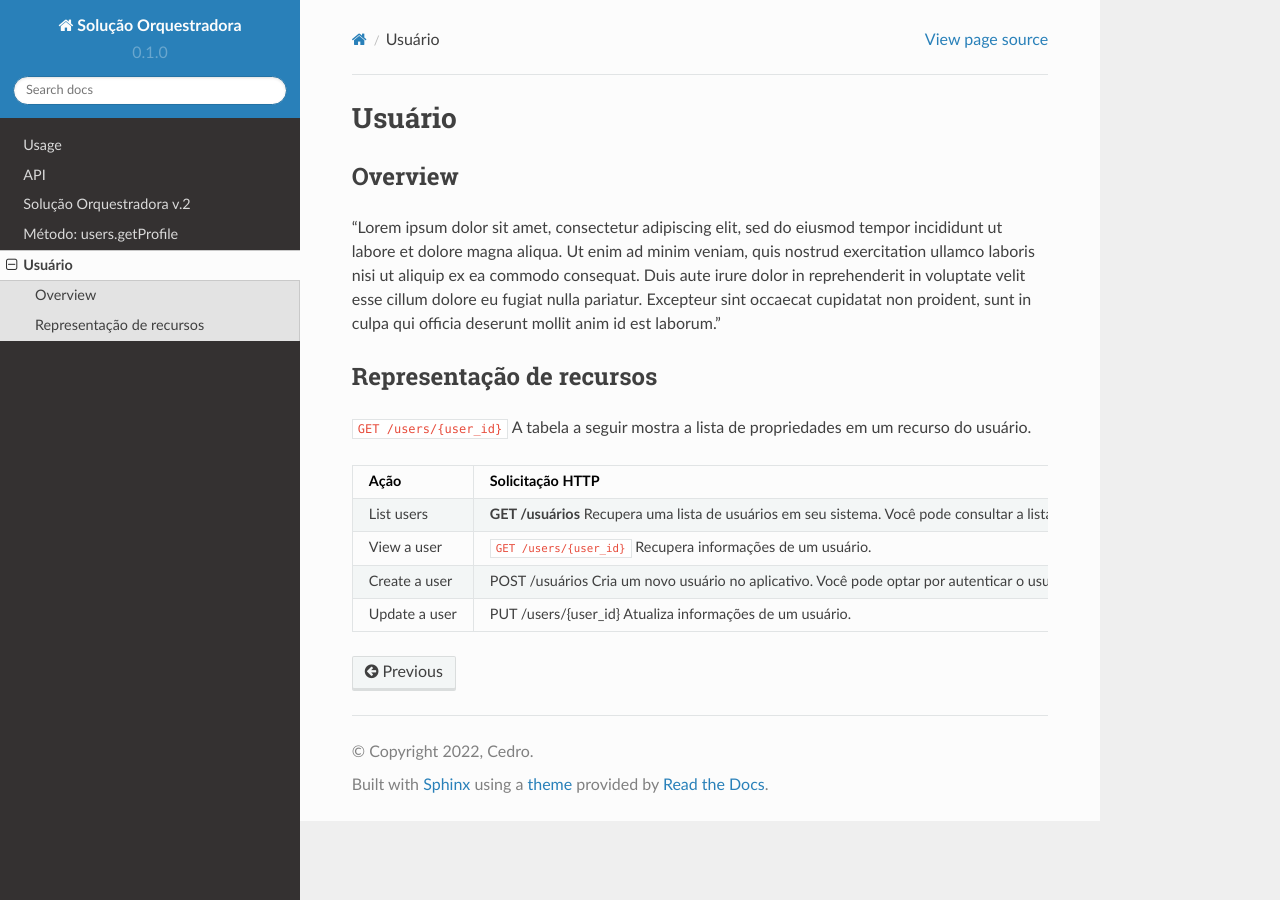
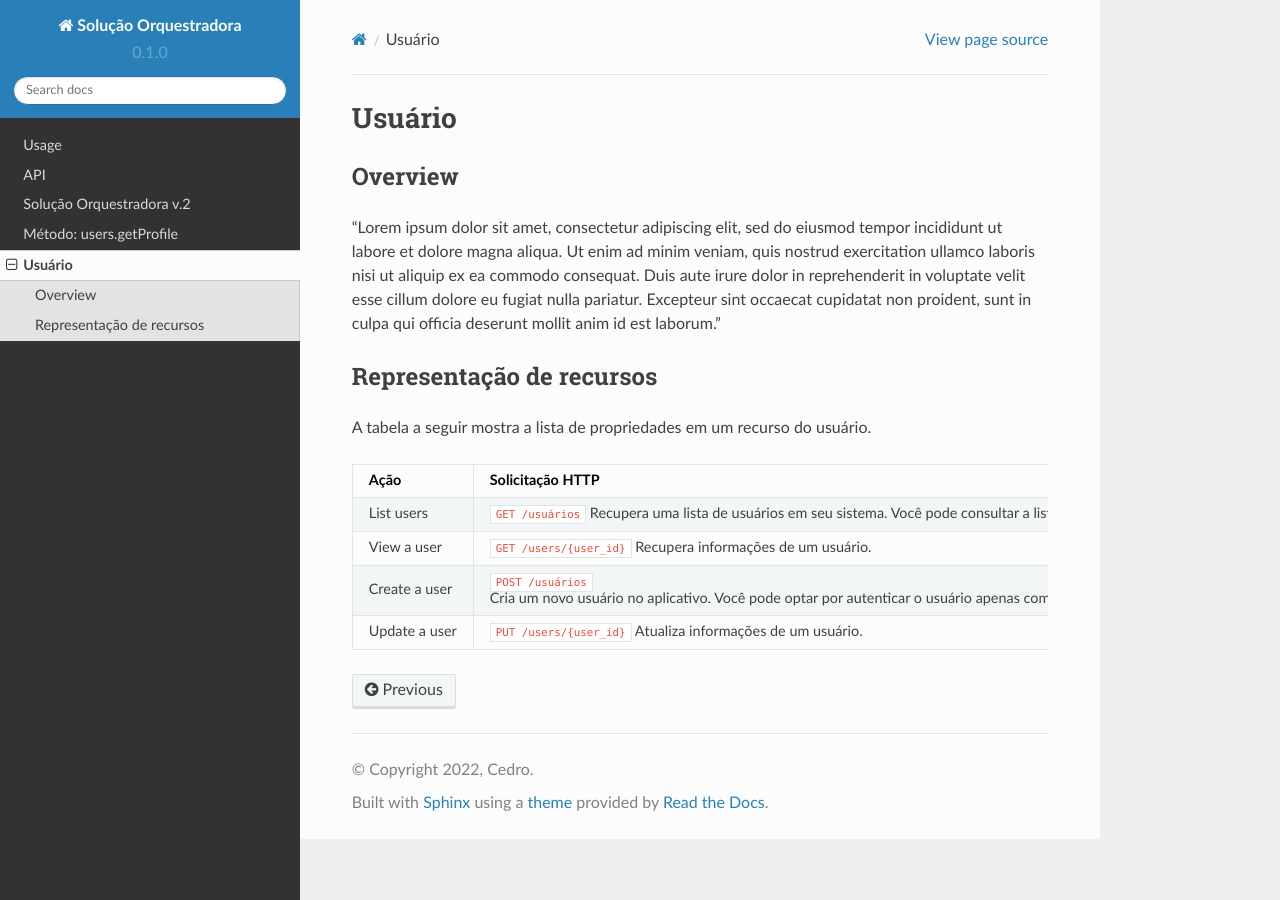
Before and after one commit to dionisribeiro/solucao-orquestradora, a Sphinx documentation site: the page built from docs/source/usuario.rst, in a window 1280 px wide. Built offline with Sphinx 7.4.7 and the Read the Docs theme 2.0.0, drawn with Linux system fonts in a browser that asks for light colours.

Commit message:
Update usuario.rst

```diff
--- a/docs/source/usuario.rst
+++ b/docs/source/usuario.rst
@@ -9,16 +9,16 @@ Overview
 Representação de recursos
 -------------------------
 
-``GET /users/{user_id}`` A tabela a seguir mostra a lista de propriedades em um recurso do usuário.
+A tabela a seguir mostra a lista de propriedades em um recurso do usuário.
 
-+----------------+------------------------------------------------------------------------------------------------------------------------------------------------------------------------------+
-| Ação           | Solicitação HTTP                                                                                                                                                             |
-+================+==============================================================================================================================================================================+
-| List users     | **GET /usuários** Recupera uma lista de usuários em seu sistema. Você pode consultar a lista usando vários parâmetros                                                        |
-+----------------+------------------------------------------------------------------------------------------------------------------------------------------------------------------------------+
-| View a user    | ``GET /users/{user_id}`` Recupera informações de um usuário.                                                                                                                 |
-+----------------+------------------------------------------------------------------------------------------------------------------------------------------------------------------------------+
-| Create a user  | POST /usuários  Cria um novo usuário no aplicativo. Você pode optar por autenticar o usuário apenas com seu ID de usuário, ou com um token de acesso ou um token de sessão.  |
-+----------------+------------------------------------------------------------------------------------------------------------------------------------------------------------------------------+
-| Update a user  | PUT /users/{user_id}  Atualiza informações de um usuário.                                                                                                                    |
-+----------------+------------------------------------------------------------------------------------------------------------------------------------------------------------------------------+
++----------------+----------------------------------------------------------------------------------------------------------------------------------------------------------------------------------+
+| Ação           | Solicitação HTTP                                                                                                                                                                 |
++================+==================================================================================================================================================================================+
+| List users     | ``GET /usuários`` Recupera uma lista de usuários em seu sistema. Você pode consultar a lista usando vários parâmetros                                                            |
++----------------+----------------------------------------------------------------------------------------------------------------------------------------------------------------------------------+
+| View a user    | ``GET /users/{user_id}`` Recupera informações de um usuário.                                                                                                                     |
++----------------+----------------------------------------------------------------------------------------------------------------------------------------------------------------------------------+
+| Create a user  | ``POST /usuários``  Cria um novo usuário no aplicativo. Você pode optar por autenticar o usuário apenas com seu ID de usuário, ou com um token de acesso ou um token de sessão.  |
++----------------+----------------------------------------------------------------------------------------------------------------------------------------------------------------------------------+
+| Update a user  | ``PUT /users/{user_id}``  Atualiza informações de um usuário.                                                                                                                    |
++----------------+----------------------------------------------------------------------------------------------------------------------------------------------------------------------------------+
```
